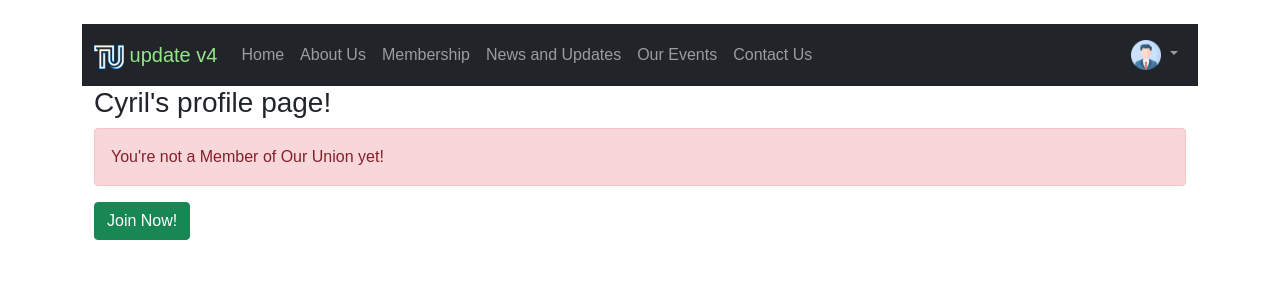
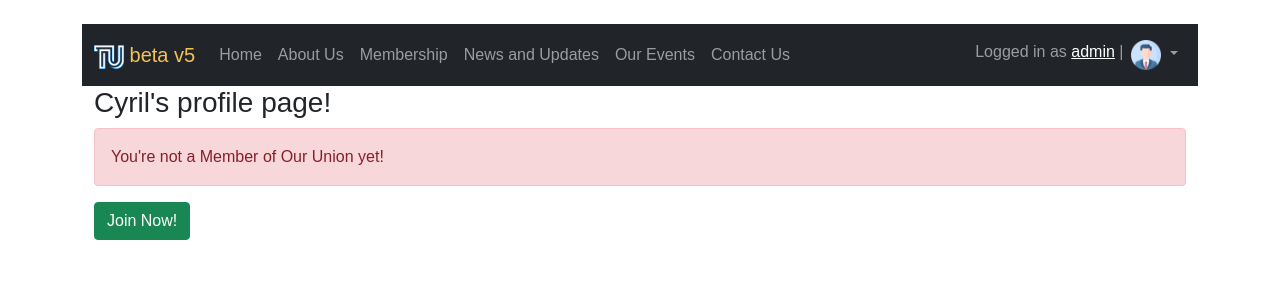
Before and after one commit to Re1gns/Portfollio-ALX, a Django app: page /members/profile/2 in a window 1280 px wide. Shown: the top 300 px of the page. Run offline with Django 4.2, Linux system fonts and the light colour scheme; a user stored in the database is signed in; data comes from the database, SQL or seed files in the repository.

Commit message:
base.html - updating navbar v5

```diff
--- a/telecom_union/templates/blog/base.html
+++ b/telecom_union/templates/blog/base.html
@@ -33,8 +33,8 @@
       <div class="container-fluid">
         <div>
           <ul class="navbar-nav">
-            <a class="navbar-brand" href="/" style="color: #94e689">
-              <img src="{% static 'images/logo.png' %}" alt="" width="30" height="24"> update v4
+            <a class="navbar-brand" href="/" style="color: #f5c256">
+              <img src="{% static 'images/logo.png' %}" alt="" width="30" height="24"> beta v5
             </a>
             <!-- <a class="navbar-brand" href="/" style="color: #aedfff">TradeUnion</a> -->
             <li class="nav-item">
@@ -60,6 +60,7 @@
         <div>
           <ul class="navbar-nav">
             {% if user.is_authenticated %}
+            <span class="navbar-text">Logged in as <a href="/members/profile/{{user.id}}">{{user.username}}</a> | </span>
             <li class="nav-item dropdown">
               <a class="nav-link dropdown-toggle" href="#" id="navbarDropdown" role="button" data-bs-toggle="dropdown" aria-expanded="false">
                 <img src="/media/images/profile.png" alt="image" class="img-responsive" width="30px" height="30px">
```
